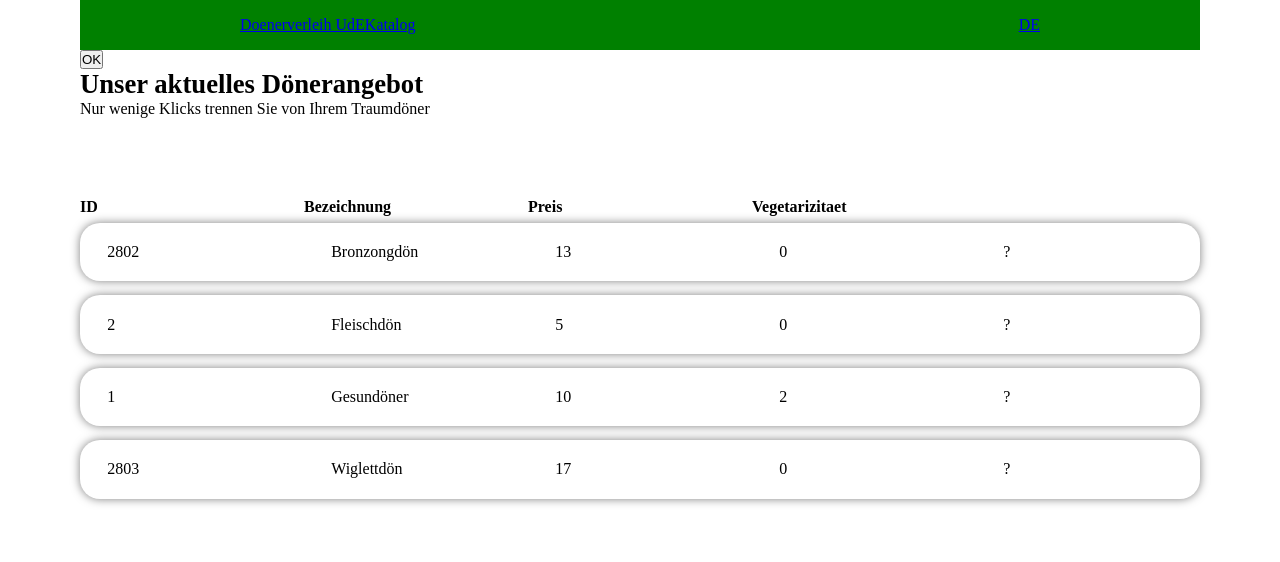
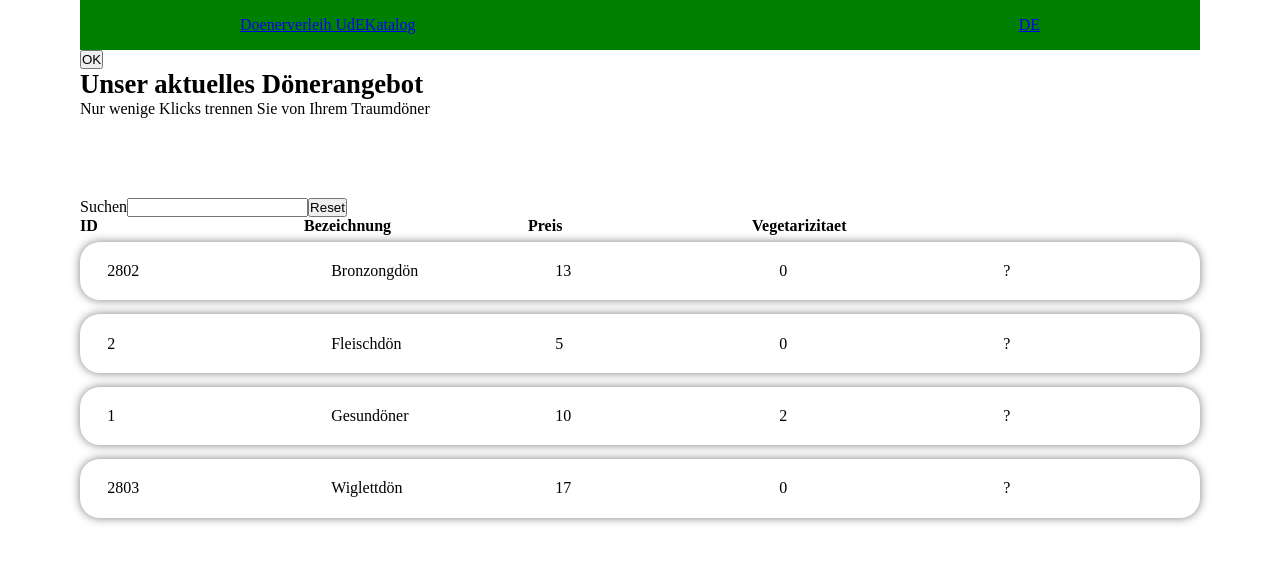
Before and after one commit to Verenotron/DerDigitaleD-nerverleih, a Vue app in the folder frontend/: page / in a window 1280 px wide. Shown: the top 562 px of the page. Built offline with nearby package versions, Linux system fonts and the light colour scheme; the HTML template or start-up script is replaced by a standard one.

Commit message:
FEAT: Doener suchen

```diff
--- a/frontend/src/views/DoenerListView.vue
+++ b/frontend/src/views/DoenerListView.vue
@@ -12,8 +12,11 @@
         <!-- <img src="@/assets/doener-ritter-tiere.png" /> -->
       </div>
     </div>
+    <label for="suche">Suchen</label>
+    <input type="text" v-model="suchtext">
+    <button v-on:click="resetString()">Reset</button>
     <div>
-      <DoenerListe :doenerliste="doenerdata.doenerliste"/>
+      <DoenerListe :doenerliste="filteredDoenerListe"/>
     </div>
   </template>
 
@@ -23,7 +26,23 @@
   import { useDoenerStore } from '@/stores/doenerstore'
   const { doenerdata, updateDoenerListe } = useDoenerStore();
   updateDoenerListe();
+  import { computed } from 'vue';
 
+  const suchtext = ref("");
+
+  const filteredDoenerListe = computed(() => {
+    if(suchtext.value === ''){
+      return doenerdata.doenerliste;
+    }
+    return doenerdata.doenerliste.filter(doener => {
+      const name = doener.bezeichnung.toLowerCase()
+      return name.includes(suchtext.value.toLowerCase());
+    })
+  })
+
+  function resetString(){
+    suchtext.value = "";
+  }
 
   // export interface IDoenerDTD {
   //   id: number
```
